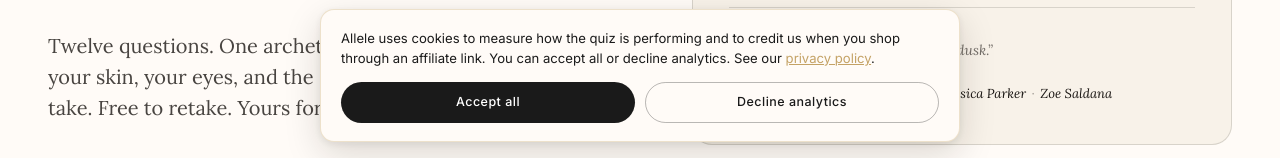
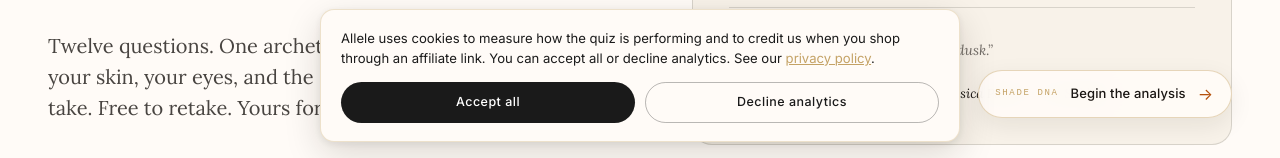
Before and after one commit to anishka-cloud/allele-app, a Next.js app: page / in a window 1280 px wide. Shown: the part 642-800 px from the top of the page. Built offline with nearby package versions, Linux system fonts and the light colour scheme; no server answers.

Commit message:
Add persistent homepage quiz CTA

```diff
--- a/app/landing.css
+++ b/app/landing.css
@@ -66,6 +66,51 @@
   white-space: nowrap;
 }
 .l-nav-cta:hover { background: var(--ink); color: var(--cream); }
+
+/* Persistent, on-brand quiz path */
+.l-sticky-cta {
+  position: fixed;
+  right: clamp(18px, 4vw, 48px);
+  bottom: clamp(18px, 4vw, 40px);
+  z-index: 60;
+  display: inline-flex;
+  align-items: center;
+  gap: 12px;
+  min-height: 48px;
+  padding: 10px 18px 10px 16px;
+  border: 1px solid rgba(196, 162, 101, 0.42);
+  border-radius: 999px;
+  background: rgba(255, 251, 247, 0.94);
+  color: var(--ink);
+  backdrop-filter: blur(14px);
+  -webkit-backdrop-filter: blur(14px);
+  box-shadow: 0 8px 24px rgba(26, 22, 19, 0.08);
+  transition: border-color 0.2s, background 0.2s, transform 0.2s;
+}
+.l-sticky-cta:hover {
+  transform: translateY(-1px);
+  border-color: rgba(26, 22, 19, 0.5);
+  background: var(--cream);
+}
+.l-sticky-cta-kicker {
+  font-family: var(--mono);
+  font-size: 9px;
+  letter-spacing: 0.18em;
+  text-transform: uppercase;
+  color: var(--gold);
+}
+.l-sticky-cta-copy {
+  font-family: var(--sans);
+  font-size: 13px;
+  font-weight: 500;
+  letter-spacing: 0.01em;
+  white-space: nowrap;
+}
+.l-sticky-cta-arrow {
+  color: var(--rust);
+  transition: transform 0.2s;
+}
+.l-sticky-cta:hover .l-sticky-cta-arrow { transform: translateX(2px); }
 
 /* ============ Hero ============ */
 .l-hero {
@@ -157,7 +202,8 @@
   font-size: 11px;
   letter-spacing: 0.15em;
   text-transform: uppercase;
-  color: var(--ink-40);
+  color: var(--ink-60);
+  padding: 10px 0;
 }
 .l-hero-meta {
   display: flex;
@@ -1121,6 +1167,16 @@
   .l-nav-inner { padding: 12px 14px; gap: 10px; }
   .l-nav-wordmark { font-size: 1.35rem; }
   .l-nav-cta { padding: 9px 12px; font-size: 10.5px; letter-spacing: 0.08em; }
+  .l-sticky-cta {
+    left: 14px;
+    right: 14px;
+    bottom: 14px;
+    justify-content: center;
+    min-height: 46px;
+    padding: 10px 14px;
+  }
+  .l-sticky-cta-kicker { display: none; }
+  .l-sticky-cta-copy { font-size: 12.5px; }
 
   /* Hero */
   .l-hero { padding: 28px 16px 24px; }
--- a/app/page.js
+++ b/app/page.js
@@ -87,6 +87,12 @@
   }, []);
 
   const hero = ALL_SEASONS[HERO_INDICES[heroIdx]];
+  const markQuizStarted = (source) => {
+    track.quizStarted(source);
+    if (typeof sessionStorage !== "undefined") {
+      sessionStorage.setItem("allele_quiz_started", "true");
+    }
+  };
 
   return (
     <main className="landing">
@@ -101,14 +107,19 @@
             <a href="#showcase">Results</a>
             <a href="#science">Philosophy</a>
           </div>
-          <Link className="l-nav-cta" href="/quiz?source=homepage_nav" onClick={() => {
-            track.quizStarted("homepage_nav");
-            if (typeof sessionStorage !== "undefined") {
-              sessionStorage.setItem("allele_quiz_started", "true");
-            }
-          }}>Begin the analysis →</Link>
+          <Link className="l-nav-cta" href="/quiz?source=homepage_nav" onClick={() => markQuizStarted("homepage_nav")}>Begin the analysis →</Link>
         </div>
       </nav>
+
+      <Link
+        className="l-sticky-cta"
+        href="/quiz?source=homepage_sticky"
+        onClick={() => markQuizStarted("homepage_sticky")}
+      >
+        <span className="l-sticky-cta-kicker">Shade DNA</span>
+        <span className="l-sticky-cta-copy">Begin the analysis</span>
+        <span className="l-sticky-cta-arrow">→</span>
+      </Link>
 
       {/* ============ Hero ============ */}
       <section className="l-hero">
@@ -136,16 +147,11 @@
               Twelve questions. One archetype. A palette matched to your skin, your eyes, and the <em>light you live in</em>. Free to take. Free to retake. Yours forever.
             </p>
             <div className="l-hero-cta-row">
-              <Link className="l-cta-primary" href="/quiz?source=homepage_hero" onClick={() => {
-                track.quizStarted("homepage_hero");
-                if (typeof sessionStorage !== "undefined") {
-                  sessionStorage.setItem("allele_quiz_started", "true");
-                }
-              }}>
+              <Link className="l-cta-primary" href="/quiz?source=homepage_hero" onClick={() => markQuizStarted("homepage_hero")}>
                 <span>Begin the analysis</span>
                 <span className="arrow">→</span>
               </Link>
-              <span className="l-cta-meta">2:30 min · No app · No subscription</span>
+              <span className="l-cta-meta">~2 min · free · no sign-up</span>
             </div>
             <div className="l-hero-meta">
               <div className="l-hero-meta-item"><strong>12</strong><span>Archetypes</span></div>
@@ -217,12 +223,7 @@
             {/* Shade DNA — active */}
             <Link
               href="/quiz?source=portfolio_strip"
-              onClick={() => {
-                track.quizStarted("portfolio_strip");
-                if (typeof sessionStorage !== "undefined") {
-                  sessionStorage.setItem("allele_quiz_started", "true");
-                }
-              }}
+              onClick={() => markQuizStarted("portfolio_strip")}
               style={{
                 display: "flex",
                 flexDirection: "column",
@@ -857,12 +858,7 @@
         <div className="l-final-eyebrow">§ Begin</div>
         <h2>Your <em>shade,</em><br />your <em>science.</em></h2>
         <p>Sixty seconds. One season. <em>Yours forever.</em></p>
-        <Link className="l-cta-primary" href="/quiz?source=homepage_bottom" onClick={() => {
-          track.quizStarted("homepage_bottom");
-          if (typeof sessionStorage !== "undefined") {
-            sessionStorage.setItem("allele_quiz_started", "true");
-          }
-        }}>
+        <Link className="l-cta-primary" href="/quiz?source=homepage_bottom" onClick={() => markQuizStarted("homepage_bottom")}>
           <span>Begin the analysis</span>
           <span className="arrow">→</span>
         </Link>
```
